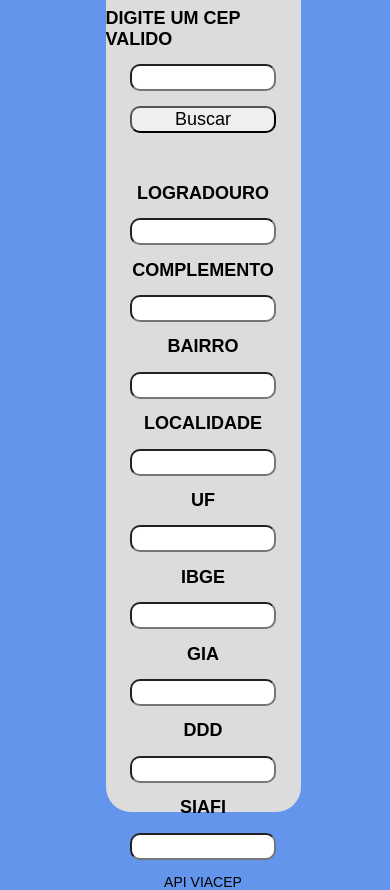
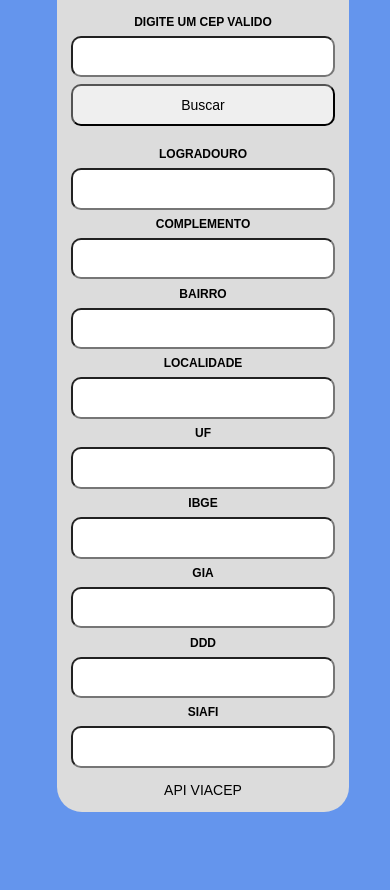
Before and after one commit to WerbssonSaymon/js-api-cep, a plain HTML site: page index.html in a window 390 px wide. Shown: the part 40-930 px from the top of the page. After the commit the page ends 860 px from the top, so only its background shows below. Drawn offline with Linux system fonts and the light colour scheme.

Commit message:
Adicionado media query

```diff
--- a/index.html
+++ b/index.html
@@ -5,6 +5,7 @@
     <meta name="viewport" content="width=device-width, initial-scale=1.0">
     <title>Document</title>
     <link rel="stylesheet" href="style.css">
+    <link rel="stylesheet" href="media.css">
 </head>
 <body>
     <div class="container">
--- /dev/null
+++ b/media.css
@@ -0,0 +1,29 @@
+@media (max-width: 480px) {
+    .container {
+        width: 75%;
+        height: 100%;
+        border-radius: 25px;
+    }
+
+    h1 {
+        font-size: 16px;
+    }
+
+    label {
+        margin-top: 0.6em;
+        font-weight: bold;
+        font-size: 12px;
+    }
+
+    input {
+        width: 90%;
+        height: 5%;
+        margin-top: 0.5em;
+        font-size: 14px;
+        border-radius: 10px;
+    }
+
+    #btn {
+        margin-bottom: 1em;
+    }
+}
--- a/style.css
+++ b/style.css
@@ -13,7 +13,7 @@ body {
 }
 
 .container {
-    width: 50vw;
+    width: 50%;
     height: 100%;
     background-color: Gainsboro;
     display: flex;
@@ -21,6 +21,7 @@ body {
     justify-content: center;
     flex-direction: column;
     border-radius: 25px;
+    overflow: hidden;
 }
 
 P {
```
